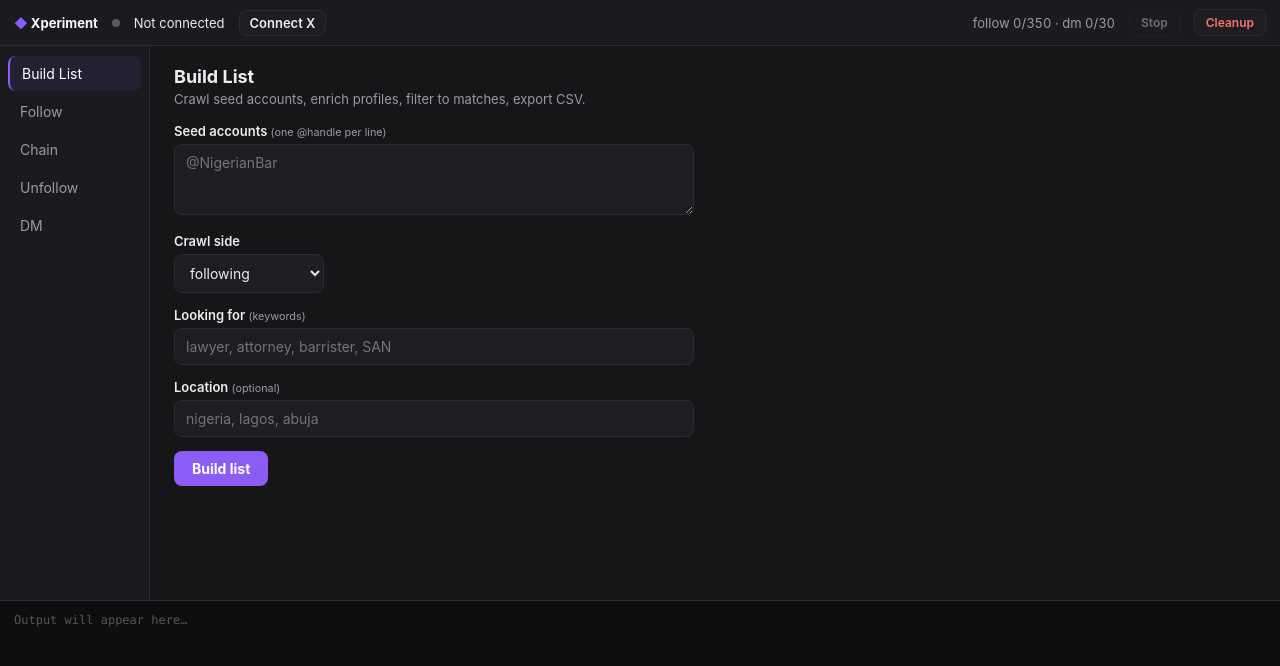
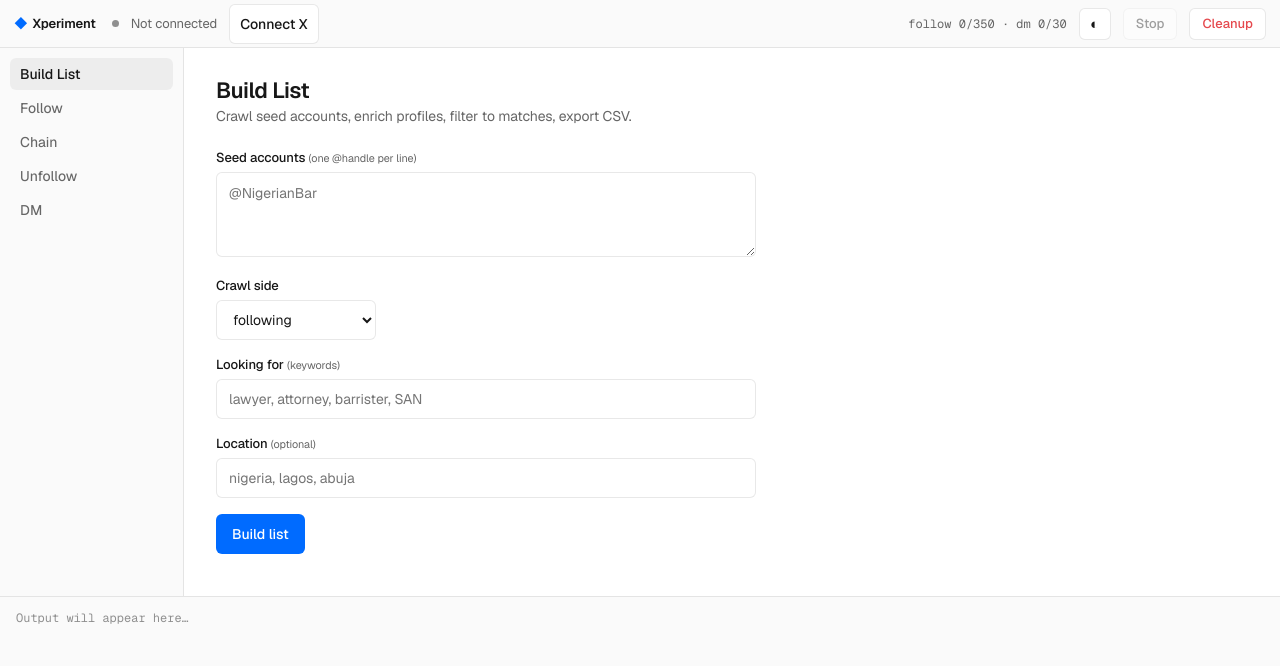
Before and after one commit to MarvelNwachukwu/xperiment, a website built with Vite: page desktop/index.html in a window 1280 px wide. Built offline with nearby package versions, Linux system fonts and the light colour scheme.

Commit message:
feat(app): Geist (Vercel) visual refresh — light/dark themes + vendored Geist font
Re-skin the superconsole to Vercel's Geist design system. Layout and behavior
unchanged; tokens, typography, and theming only.

- Vendor Geist Sans + Geist Mono (variable woff2, self-hosted, no CDN)
- Rewrite styles.css: near-monochrome flat surfaces, hairline borders,
  single blue accent (#006bff/#0a84ff), 6px radius, 40px controls, focus rings
- Light + dark themes as CSS vars; default follows OS, status-bar toggle
  cycles system→light→dark and persists in localStorage
- Update design spec with the Geist refresh section

```diff
--- a/desktop/package.json
+++ b/desktop/package.json
@@ -13,7 +13,8 @@
     "@tauri-apps/api": "^2",
     "@tauri-apps/plugin-fs": "^2.5.1",
     "@tauri-apps/plugin-opener": "^2.5.4",
-    "@tauri-apps/plugin-shell": "^2.3.5"
+    "@tauri-apps/plugin-shell": "^2.3.5",
+    "geist": "^1.7.2"
   },
   "devDependencies": {
     "@tauri-apps/cli": "^2",
--- a/desktop/src/console.ts
+++ b/desktop/src/console.ts
@@ -26,6 +26,7 @@ export function mountConsole(panels: Panel[]): void {
       <button id="btn-connect" class="ghost" style="padding:4px 10px">Connect X</button>
       <span class="grow"></span>
       <span class="meter" id="meters"></span>
+      <button id="btn-theme" class="icon-btn" title="Theme"></button>
       <button id="btn-stop" disabled>Stop</button>
       <button id="btn-cleanup" class="danger">Cleanup</button>
     </div>
@@ -39,6 +40,24 @@ export function mountConsole(panels: Panel[]): void {
   const host = app.querySelector<HTMLElement>("#host")!;
   const nav = app.querySelector<HTMLElement>("#nav")!;
   const stopBtn = app.querySelector<HTMLButtonElement>("#btn-stop")!;
+
+  // theme: cycle system → light → dark; persist; default follows OS
+  const themeBtn = app.querySelector<HTMLButtonElement>("#btn-theme")!;
+  const THEMES = ["system", "light", "dark"] as const;
+  const ICON = { system: "◐", light: "☀", dark: "☾" } as const;
+  const applyTheme = (t: (typeof THEMES)[number]) => {
+    if (t === "system") delete document.documentElement.dataset.theme;
+    else document.documentElement.dataset.theme = t;
+    themeBtn.textContent = ICON[t];
+    themeBtn.title = `Theme: ${t}`;
+  };
+  let theme = (localStorage.getItem("theme") as (typeof THEMES)[number]) || "system";
+  applyTheme(theme);
+  themeBtn.onclick = () => {
+    theme = THEMES[(THEMES.indexOf(theme) + 1) % THEMES.length];
+    localStorage.setItem("theme", theme);
+    applyTheme(theme);
+  };
 
   let current: EngineRun | null = null;
   const ctx: ConsoleCtx = {
--- a/desktop/src/styles.css
+++ b/desktop/src/styles.css
@@ -1,63 +1,134 @@
+/* ---- Geist fonts (vendored, variable) ---- */
+@font-face {
+  font-family: "Geist";
+  src: url("./assets/fonts/Geist-Variable.woff2") format("woff2");
+  font-weight: 100 900; font-style: normal; font-display: swap;
+}
+@font-face {
+  font-family: "Geist Mono";
+  src: url("./assets/fonts/GeistMono-Variable.woff2") format("woff2");
+  font-weight: 100 900; font-style: normal; font-display: swap;
+}
+
+/* ---- Design tokens (Geist) ---- */
+/* Light is the default; dark follows OS unless an explicit data-theme overrides. */
 :root {
-  --bg:#161618; --panel:#1e1e22; --side:#1b1b1f; --border:#2c2c31;
-  --text:#ededf0; --muted:#9a9aa3; --accent:#8b5cf6; --accent-soft:#241f31;
-  --ok:#4ade80; --warn:#f5b301; --danger:#f87171;
-  --mono: ui-monospace, SFMono-Regular, Menlo, monospace;
-  font-family:-apple-system,BlinkMacSystemFont,"Segoe UI",Roboto,sans-serif;
-  color-scheme: dark;
+  --bg:#ffffff; --bg-2:#fafafa; --surface:#fafafa; --code:#fafafa;
+  --text:#171717; --muted:#666666; --faint:#8f8f8f;
+  --border:rgba(0,0,0,.09); --border-2:rgba(0,0,0,.06);
+  --hover:rgba(0,0,0,.04); --active-bg:rgba(0,0,0,.05);
+  --accent:#006bff; --accent-text:#ffffff;
+  --ok:#0a7d2e; --warn:#a35200; --danger:#e5484d;
+  --warn-bg:rgba(245,176,0,.10); --warn-border:rgba(245,176,0,.28);
+  --sans:"Geist", -apple-system, BlinkMacSystemFont, "Segoe UI", Roboto, sans-serif;
+  --mono:"Geist Mono", ui-monospace, SFMono-Regular, Menlo, monospace;
+  --radius:6px;
 }
+/* dark token overrides: follow OS unless data-theme forces light */
+@media (prefers-color-scheme: dark) {
+  :root:not([data-theme="light"]) {
+    --bg:#0a0a0a; --bg-2:#111111; --surface:#111111; --code:#000000;
+    --text:#ededed; --muted:#a1a1a1; --faint:#7d7d7d;
+    --border:rgba(255,255,255,.11); --border-2:rgba(255,255,255,.07);
+    --hover:rgba(255,255,255,.06); --active-bg:rgba(255,255,255,.08);
+    --accent:#0a84ff; --accent-text:#ffffff;
+    --ok:#3fcf6b; --warn:#f5b301; --danger:#ff6166;
+    --warn-bg:rgba(245,176,0,.10); --warn-border:rgba(245,176,0,.24);
+  }
+}
+:root[data-theme="dark"] {
+  --bg:#0a0a0a; --bg-2:#111111; --surface:#111111; --code:#000000;
+  --text:#ededed; --muted:#a1a1a1; --faint:#7d7d7d;
+  --border:rgba(255,255,255,.11); --border-2:rgba(255,255,255,.07);
+  --hover:rgba(255,255,255,.06); --active-bg:rgba(255,255,255,.08);
+  --accent:#0a84ff; --accent-text:#ffffff;
+  --ok:#3fcf6b; --warn:#f5b301; --danger:#ff6166;
+  --warn-bg:rgba(245,176,0,.10); --warn-border:rgba(245,176,0,.24);
+}
+
+:root { color-scheme: light dark; }
+:root[data-theme="light"] { color-scheme: light; }
+:root[data-theme="dark"] { color-scheme: dark; }
+
 * { box-sizing:border-box; margin:0; padding:0; }
-body { background:var(--bg); color:var(--text); height:100vh; overflow:hidden; }
+:root { font-family:var(--sans); -webkit-font-smoothing:antialiased; }
+body { background:var(--bg); color:var(--text); height:100vh; overflow:hidden;
+  font-size:14px; letter-spacing:-.006em; }
 #app { height:100vh; display:flex; flex-direction:column; }
 
-.statusbar { display:flex; align-items:center; gap:14px; padding:9px 14px;
-  background:var(--side); border-bottom:1px solid var(--border); font-size:13px; }
-.statusbar .brand { font-weight:700; color:#fff; }
-.statusbar .brand .mk { color:var(--accent); }
-.statusbar .dot { width:8px; height:8px; border-radius:50%; background:#5a5a63; }
+/* ---- Status bar ---- */
+.statusbar { display:flex; align-items:center; gap:12px; padding:0 14px; height:48px;
+  background:var(--surface); border-bottom:1px solid var(--border); font-size:13px; flex-shrink:0; }
+.statusbar .brand { font-weight:600; color:var(--text); letter-spacing:-.01em; }
+.statusbar .brand .mk { color:var(--accent); margin-right:2px; }
+.statusbar .dot { width:7px; height:7px; border-radius:50%; background:var(--faint); margin-left:4px; }
 .statusbar .dot.on { background:var(--ok); }
-.statusbar .meter { color:var(--muted); font-variant-numeric:tabular-nums; }
+#conn-text { color:var(--muted); }
+.statusbar .meter { color:var(--muted); font-family:var(--mono); font-size:12px;
+  font-variant-numeric:tabular-nums; letter-spacing:0; }
 .statusbar .grow { flex:1; }
-.statusbar button { font:inherit; font-size:12px; font-weight:600; padding:5px 11px;
-  border:1px solid var(--border); border-radius:7px; background:var(--panel); color:var(--text); cursor:pointer; }
-.statusbar button.danger { color:var(--danger); border-color:#3a2426; }
-.statusbar button:disabled { opacity:.4; cursor:default; }
+.statusbar button { font:inherit; font-size:13px; font-weight:500; height:32px; padding:0 12px;
+  border:1px solid var(--border); border-radius:var(--radius); background:var(--bg); color:var(--text);
+  cursor:pointer; transition:background .12s, border-color .12s; }
+.statusbar button:hover { background:var(--hover); }
+.statusbar button.danger { color:var(--danger); }
+.statusbar button.danger:hover { border-color:var(--danger); }
+.statusbar button:disabled { opacity:.4; cursor:default; background:var(--bg); }
+.statusbar .icon-btn { width:32px; padding:0; font-size:15px; line-height:1; }
 
+/* ---- Main split ---- */
 .main { flex:1; display:flex; min-height:0; }
-.sidebar { width:150px; background:var(--side); border-right:1px solid var(--border); padding:10px 8px; display:flex; flex-direction:column; gap:3px; }
-.sidebar .nav { text-align:left; font:inherit; font-size:14px; padding:9px 12px; border:none; border-radius:8px;
-  background:transparent; color:var(--muted); cursor:pointer; }
-.sidebar .nav:hover { color:var(--text); }
-.sidebar .nav.active { background:var(--accent-soft); color:#fff; border-left:2px solid var(--accent); }
+.sidebar { width:184px; background:var(--surface); border-right:1px solid var(--border);
+  padding:10px; display:flex; flex-direction:column; gap:2px; flex-shrink:0; }
+.sidebar .nav { text-align:left; font:inherit; font-size:14px; font-weight:450; padding:7px 10px;
+  border:none; border-radius:var(--radius); background:transparent; color:var(--muted);
+  cursor:pointer; transition:background .12s, color .12s; }
+.sidebar .nav:hover { color:var(--text); background:var(--hover); }
+.sidebar .nav.active { background:var(--active-bg); color:var(--text); font-weight:500; }
 
-.panel { flex:1; padding:20px 24px; overflow:auto; }
-.panel h2 { font-size:18px; margin-bottom:4px; }
-.panel .sub { color:var(--muted); font-size:13px; margin-bottom:16px; }
-.banner { background:#2a1f10; color:var(--warn); border:1px solid #3a2c10; border-radius:8px; padding:8px 12px; font-size:13px; margin-bottom:14px; }
+.panel { flex:1; padding:28px 32px; overflow:auto; }
+.panel h2 { font-size:22px; font-weight:600; letter-spacing:-.02em; margin-bottom:3px; }
+.panel .sub { color:var(--muted); font-size:14px; margin-bottom:24px; }
 
-.field { display:block; margin-bottom:14px; max-width:520px; }
-.field > span { display:block; font-size:13px; font-weight:600; margin-bottom:5px; }
+.banner { background:var(--warn-bg); color:var(--warn); border:1px solid var(--warn-border);
+  border-radius:var(--radius); padding:10px 13px; font-size:13px; margin-bottom:18px; }
+
+/* ---- Form fields ---- */
+.field { display:block; margin-bottom:16px; max-width:540px; }
+.field > span { display:block; font-size:13px; font-weight:500; margin-bottom:6px; }
 .field small { font-weight:400; color:var(--muted); }
-input, textarea, select { width:100%; font:inherit; font-size:14px; padding:9px 11px;
-  border:1px solid var(--border); border-radius:8px; background:var(--panel); color:var(--text); }
-textarea { resize:vertical; }
-select { width:auto; min-width:150px; }
+input, textarea, select { width:100%; font:inherit; font-size:14px; height:40px; padding:0 12px;
+  border:1px solid var(--border); border-radius:var(--radius); background:var(--bg); color:var(--text);
+  transition:border-color .12s, box-shadow .12s; }
+textarea { height:auto; padding:10px 12px; resize:vertical; line-height:1.5; }
+input:focus, textarea:focus, select:focus { outline:none; border-color:var(--accent);
+  box-shadow:0 0 0 3px color-mix(in srgb, var(--accent) 22%, transparent); }
+select { width:auto; min-width:160px; }
 .check { display:flex; align-items:center; gap:8px; font-size:14px; margin-bottom:12px; }
-.check input { width:auto; }
+.check input { width:auto; height:auto; }
 
-button.primary { font:inherit; font-weight:700; font-size:14px; padding:9px 18px; border:none;
-  border-radius:8px; background:var(--accent); color:#fff; cursor:pointer; }
-button.primary:hover { filter:brightness(1.06); }
-button.primary:disabled { opacity:.45; cursor:default; }
-button.ghost { font:inherit; font-weight:600; font-size:13px; padding:8px 14px; border:1px solid var(--border);
-  border-radius:8px; background:var(--panel); color:var(--text); cursor:pointer; }
+/* ---- Buttons ---- */
+button.primary { font:inherit; font-weight:500; font-size:14px; height:40px; padding:0 16px; border:none;
+  border-radius:var(--radius); background:var(--accent); color:var(--accent-text); cursor:pointer;
+  transition:filter .12s, box-shadow .12s; }
+button.primary:hover { filter:brightness(1.08); }
+button.primary:focus-visible { outline:none; box-shadow:0 0 0 3px color-mix(in srgb, var(--accent) 30%, transparent); }
+button.primary:disabled { opacity:.45; cursor:default; filter:none; }
+button.ghost { font:inherit; font-weight:500; font-size:14px; height:40px; padding:0 14px;
+  border:1px solid var(--border); border-radius:var(--radius); background:var(--bg); color:var(--text);
+  cursor:pointer; transition:background .12s; }
+button.ghost:hover { background:var(--hover); }
 
-.log { font-family:var(--mono); font-size:12px; line-height:1.5; background:#0e0e10; color:#c7c7cf;
-  border-top:1px solid var(--border); padding:10px 14px; height:200px; overflow:auto; white-space:pre-wrap; word-break:break-word; }
-.log:empty::before { content:"Output will appear here…"; color:#555; }
+/* ---- Log (deployment-style terminal) ---- */
+.log { font-family:var(--mono); font-size:12px; line-height:1.55; background:var(--code);
+  color:var(--muted); border-top:1px solid var(--border); padding:12px 16px; height:204px;
+  overflow:auto; white-space:pre-wrap; word-break:break-word; letter-spacing:0; flex-shrink:0; }
+.log:empty::before { content:"Output will appear here…"; color:var(--faint); }
 
-table { width:100%; border-collapse:collapse; font-size:13px; margin-top:12px; }
-th, td { text-align:left; padding:7px 8px; border-bottom:1px solid var(--border); vertical-align:top; }
-th { color:var(--muted); }
-.confirm { background:#2a1f10; border:1px solid #3a2c10; border-radius:8px; padding:12px; margin-top:12px; }
-.confirm .warn { color:var(--warn); font-weight:600; margin-bottom:8px; }
+/* ---- Tables / confirm ---- */
+table { width:100%; border-collapse:collapse; font-size:13px; margin-top:14px; }
+th, td { text-align:left; padding:8px 8px; border-bottom:1px solid var(--border-2); vertical-align:top; }
+th { color:var(--muted); font-weight:500; }
+.confirm { background:var(--warn-bg); border:1px solid var(--warn-border); border-radius:var(--radius);
+  padding:14px; margin-top:14px; }
+.confirm .warn { color:var(--warn); font-weight:500; margin-bottom:8px; }
--- a/docs/superpowers/specs/2026-06-20-superconsole-design.md
+++ b/docs/superpowers/specs/2026-06-20-superconsole-design.md
@@ -94,3 +94,15 @@ Replace the clunky "I've logged in" button with auto-detection. On **Connect X**
 - Packaging into a distributable installer (bundle Node + Chromium, signing) — still the separate packaging plan; this remains `tauri dev`-runnable.
 - Burst / `--force` / cap-override in the GUI — deliberately CLI-only.
 - Multi-account; any hosted/server component (local-only, per ADR 0001).
+
+---
+
+## Visual refresh — Geist (2026-06-21)
+
+The graphite/violet command center re-skinned to Vercel's [Geist design system](https://vercel.com/design.md). Layout and behavior are unchanged; this is a token/typography swap only.
+
+- **Typography:** Geist Sans (UI) + Geist Mono (log, cap meters, tabular data), vendored from the `geist` npm package as variable `.woff2` in `desktop/src/assets/fonts/` and `@font-face`-loaded (no CDN — the app is local/offline). Tight heading letter-spacing; mono uses tabular figures.
+- **Color:** near-monochrome surfaces with a single blue accent (`#006bff` light / `#0a84ff` dark) reserved for the primary action per view. Hairline borders (`rgba(…, .09)`) carry hierarchy instead of shadows; surfaces are flat. State (ok/warn/danger) uses color **plus** label/icon, never color alone.
+- **Themes:** light + dark, both defined as CSS custom properties. Default follows the OS (`prefers-color-scheme`); a status-bar toggle cycles **system → light → dark** and persists in `localStorage`, overriding the OS via `:root[data-theme]`. `color-scheme` is set per theme so native scrollbars/controls track it.
+- **Geometry:** 6px radius everyday surfaces, 40px control height, focus ring `0 0 0 3px` accent-tint. Generous panel padding (28–32px).
+- **Unchanged:** the `◆ Xperiment` mark, the command-center layout (status bar · sidebar · panel · persistent log), every safety mechanic, and all engine wiring.
```
Also changed, not shown: desktop/src/assets/fonts/Geist-Variable.woff2 (added), desktop/src/assets/fonts/GeistMono-Variable.woff2 (added), 1 other file.
